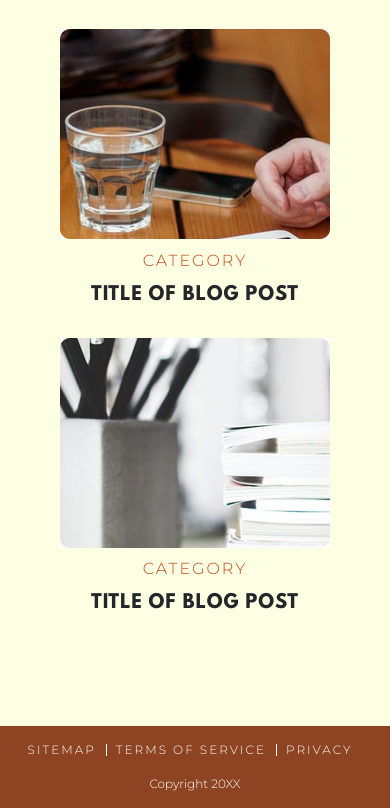
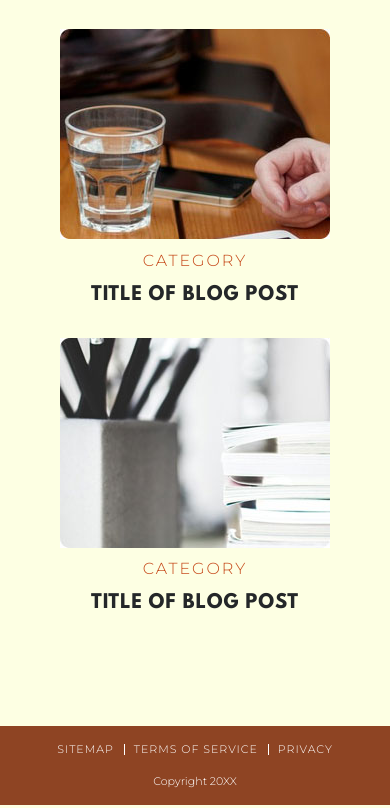
Before and after one commit to builtbyvern/efelle-test, a website: page index.html in a window 390 px wide. Shown: the part 2653-3461 px from the top of the page. Drawn offline with Linux system fonts and the light colour scheme.

Commit message:
one more small footer fix for mobile

```diff
--- a/src/scss/partials/_footer.scss
+++ b/src/scss/partials/_footer.scss
@@ -4,7 +4,7 @@
 	font-weight: 100;
 	padding:15px 0;
 	@include media-breakpoint-down(sm) {
-		font-size:12px;
+		font-size:11px;
 	}
 	ul {
 		margin: 0 0 1rem;
@@ -24,20 +24,25 @@
 			line-height: 1;
 			&:last-child {
 				border-right: none;
+				a {
+					@include media-breakpoint-down(sm) {
+						padding-right: 0;
+					}
+				}
 			}
 			&:first-child {
 				margin-left: 0;
 				a {
 					padding-left: 0;
 				}
-
 			}
 			a {
 				padding: 0 10px;
 				line-height: 1;
-				letter-spacing: 2px;
+				letter-spacing: 1px;
 				@include media-breakpoint-up(md) {
 					padding: 0 20px;
+					letter-spacing: 2px;
 				}
 			}
 		}
```
Also changed, not shown: dist/app.css.
